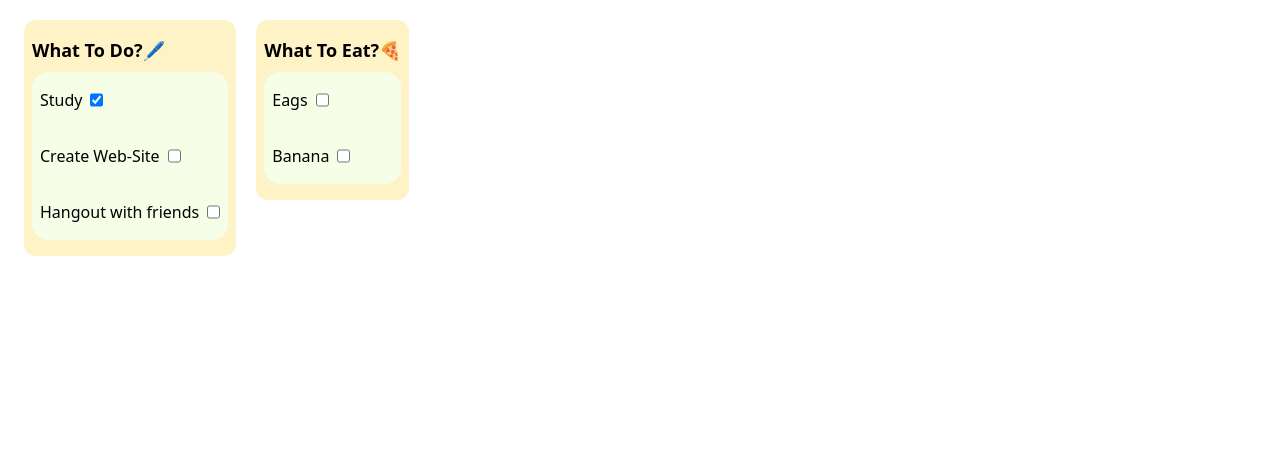
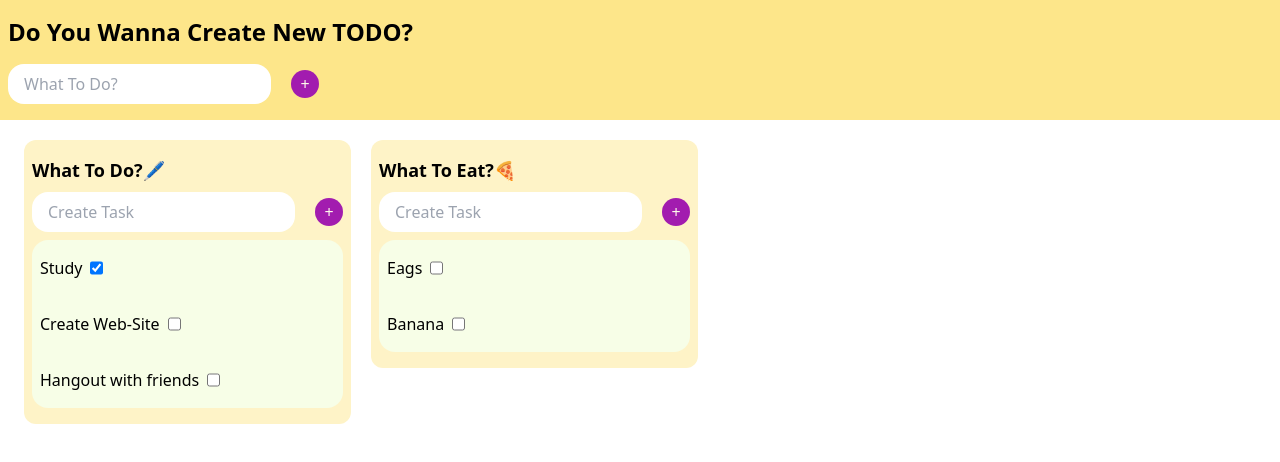
Before and after one commit to shoqqan/angular-todo, an Angular app: page / in a window 1280 px wide. Shown: the top 462 px of the page. Built offline with nearby package versions, Linux system fonts and the light colour scheme.

Commit message:
feature [create AddItemForm]

```diff
--- a/src/app/app.component.html
+++ b/src/app/app.component.html
@@ -1,3 +1,9 @@
-<div class="flex gap-2 px-6 py-5 gap-x-5 flex-wrap">
-  <app-todolist *ngFor="let tdl of todolists" [title]="tdl.title" [tasks]="tasks[tdl.id]"/>
+<div class="flex flex-col">
+  <div class="flex flex-col gap-y-4 px-2 py-4 bg-amber-200">
+    <h1 class="font-bold text-2xl">Do You Wanna Create New TODO?</h1>
+    <app-add-item-form (addItem)="todolistsService.createTodolist($event)" placehold="What to do?"/>
+  </div>
+  <div class="flex gap-2 px-6 py-5 gap-x-5 flex-wrap">
+    <app-todolist *ngFor="let tdl of todolistsService.todolists" [title]="tdl.title" [id]="tdl.id" [tasks]="tasksService.tasks[tdl.id]"/>
+  </div>
 </div>
--- a/src/app/app.component.ts
+++ b/src/app/app.component.ts
@@ -1,15 +1,18 @@
 import {Component} from '@angular/core';
-import {todolists} from './data/todolists'
-import {tasks} from './data/tasks'
-import {ITodolist} from "./models/todolists";
-import {ITasks} from "./models/tasks";
+import {TasksService} from "./services/tasks.service";
+import {TodolistsService} from "./services/todolists.service";
 
 @Component({
   selector: 'app-root',
   templateUrl: './app.component.html',
   styleUrls: ['./app.component.scss']
 })
-export class AppComponent {
-  todolists: ITodolist[] = todolists
-  tasks: ITasks = tasks
+export class AppComponent{
+  constructor(
+    public tasksService: TasksService,
+    public todolistsService: TodolistsService
+  ) {
+  }
+
+
 }
--- /dev/null
+++ b/src/app/components/add-item-form/add-item-form.component.html
@@ -0,0 +1,4 @@
+<form [formGroup]="form" (ngSubmit)="onAddItem()" class="flex gap-x-5 items-center">
+  <input [placeholder]="placehold | titlecase" type="text" formControlName="title" class="px-4 py-2 rounded-2xl">
+  <button type="submit" class="w-7 h-7 text-amber-50 bg-fuchsia-700 rounded-full">+</button>
+</form>
--- /dev/null
+++ b/src/app/components/add-item-form/add-item-form.component.ts
@@ -0,0 +1,26 @@
+import {Component, EventEmitter, Input, Output} from '@angular/core';
+import {FormControl, FormGroup, Validators} from "@angular/forms";
+
+@Component({
+  selector: 'app-add-item-form',
+  templateUrl: './add-item-form.component.html',
+})
+export class AddItemFormComponent {
+  @Input() placehold = ''
+  @Output() addItem = new EventEmitter<string>()
+  form = new FormGroup({
+    title: new FormControl<string>('', [
+      Validators.required,
+      Validators.minLength(3)
+    ])
+  })
+
+  get title() {
+    return this.form.controls.title as FormControl
+  }
+
+  onAddItem() {
+    this.addItem.emit(this.form.value.title as string)
+    this.form.reset()
+  }
+}
--- a/src/app/components/task/task.component.html
+++ b/src/app/components/task/task.component.html
@@ -1,4 +1,4 @@
 <div class="flex gap-2 px-2 py-4">
   <p>{{title}}</p>
-  <input type="checkbox" [checked]="isDone  "/>
+  <input type="checkbox" [checked]="isDone"/>
 </div>
--- a/src/app/components/todolist/todolist.component.html
+++ b/src/app/components/todolist/todolist.component.html
@@ -1,5 +1,6 @@
 <div class="flex flex-col gap-2 bg-amber-100 px-2 py-4 rounded-xl">
   <h1 class="text-lg font-bold">{{title | titlecase}}</h1>
+  <app-add-item-form (addItem)="tasksService.createTask(id,$event)" placehold="create task"/>
   <div class="flex flex-col bg-lime-50 rounded-2xl">
     <app-task *ngFor="let task of tasks" [title]="task.title" [id]="task.id" [isDone]="task.isDone"/>
   </div>
--- a/src/app/components/todolist/todolist.component.ts
+++ b/src/app/components/todolist/todolist.component.ts
@@ -1,16 +1,20 @@
 import {Component, Input} from '@angular/core';
 import {ITask} from "../../models/tasks";
+import {TasksService} from "../../services/tasks.service";
 
 @Component({
   selector: 'app-todolist',
   templateUrl: './todolist.component.html',
 })
 export class TodolistComponent {
+  @Input() id: string;
   @Input() title: string
   @Input() tasks: ITask[]
 
-  constructor() {
+  constructor(public tasksService: TasksService) {
+    this.id = ''
     this.title = ''
     this.tasks = []
   }
+
 }
--- /dev/null
+++ b/src/app/services/tasks.service.ts
@@ -0,0 +1,25 @@
+import {Injectable} from '@angular/core';
+import {ITasks} from "../models/tasks";
+import {tasks} from '../data/tasks'
+
+@Injectable({
+  providedIn: 'root'
+})
+export class TasksService {
+
+  tasks: ITasks = {}
+
+  constructor() {
+    this.tasks = tasks
+  }
+
+  createTask(todo_id: string, title: string) {
+    this.tasks = {...this.tasks, [todo_id]: [{id: Date.now().toString(), title, isDone: false}, ...this.tasks[todo_id]]}
+    console.log(this.tasks)
+  }
+
+  onCreateNewTodolist(id: string) {
+    this.tasks = {...this.tasks, [id]: []}
+  }
+
+}
--- /dev/null
+++ b/src/app/services/todolists.service.ts
@@ -0,0 +1,21 @@
+import {Injectable} from '@angular/core';
+import {ITodolist} from "../models/todolists";
+import {todolists} from '../data/todolists'
+import {TasksService} from "./tasks.service";
+
+@Injectable({
+  providedIn: 'root'
+})
+export class TodolistsService {
+  constructor(private taskService: TasksService) {
+    this.todolists = todolists
+  }
+
+  todolists: ITodolist[] = []
+
+  createTodolist(title: string) {
+    const id = Date.now().toString()
+    this.todolists.push({id, title, filter: 'all'})
+    this.taskService.onCreateNewTodolist(id)
+  }
+}
```
Also changed, not shown: src/app/app.module.ts (+15 -9 lines).
